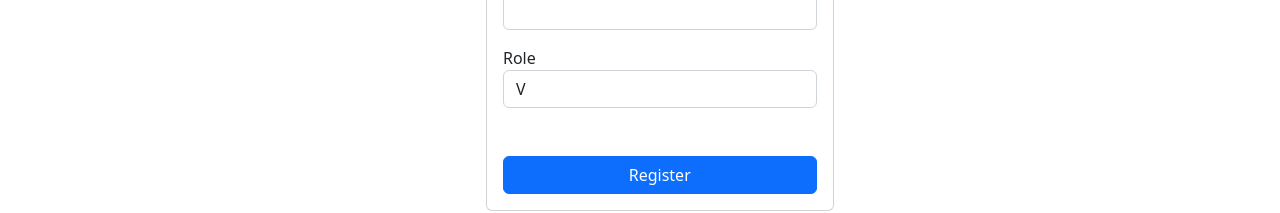
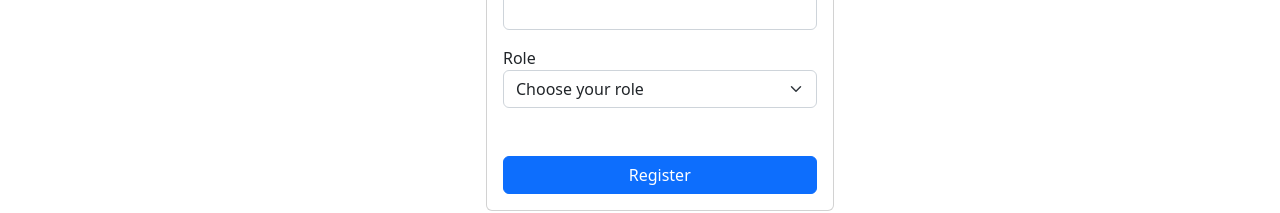
Before and after one commit to AlexBosca/BugTracker, an Angular app in the folder frontend/: page /register in a window 1280 px wide. Shown: the part 513-726 px from the top of the page. Built offline with nearby package versions, Linux system fonts and the light colour scheme.

Commit message:
frontend - created user role select

```diff
--- a/frontend/src/app/features/feature-auth/components/register-form/register-form.component.html
+++ b/frontend/src/app/features/feature-auth/components/register-form/register-form.component.html
@@ -47,7 +47,15 @@
 
                 <div class="form-group mt-3">
                     <label for="role">Role</label>
-                    <input type="text" formControlName="role" class="form-control" [ngClass]="{ 'is-invalid': submitted && form['role'].errors }" />
+                    <select class="form-select" aria-label=".form-select-lg example" formControlName="role" [ngClass]="{ 'is-invalid': submitted && form['role'].errors }">
+                        <option value="" selected>Choose your role</option>
+                        <option value="A">Admin</option>
+                        <option value="D">Developer</option>
+                        <option value="T">Tester</option>
+                        <option value="SM">Scrum Master</option>
+                        <option value="PM">Project Manager</option>
+                        <option value="V">Visitor</option>
+                    </select>
                     <div *ngIf="submitted && form['role'].errors" class="invalid-feedback">
                         <div *ngIf="form['role'].errors['required']">Role is required</div>
                     </div>
--- a/frontend/src/app/features/feature-auth/components/register-form/register-form.component.ts
+++ b/frontend/src/app/features/feature-auth/components/register-form/register-form.component.ts
@@ -29,7 +29,7 @@ export class RegisterFormComponent implements OnInit {
       lastName: ['', Validators.required],
       email: ['', Validators.required],
       password: ['', Validators.required],
-      role: ['V', Validators.required]
+      role: ['', Validators.required]
     });
   }
 
```
